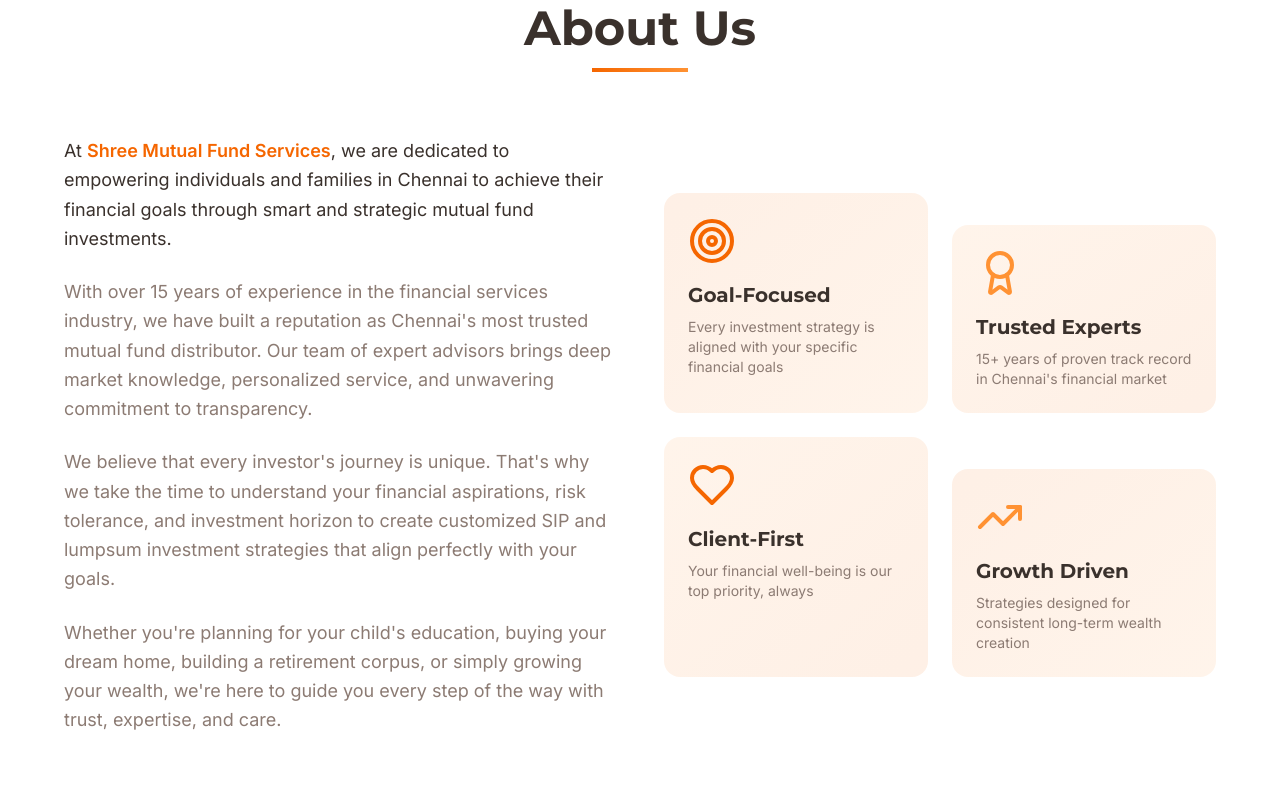
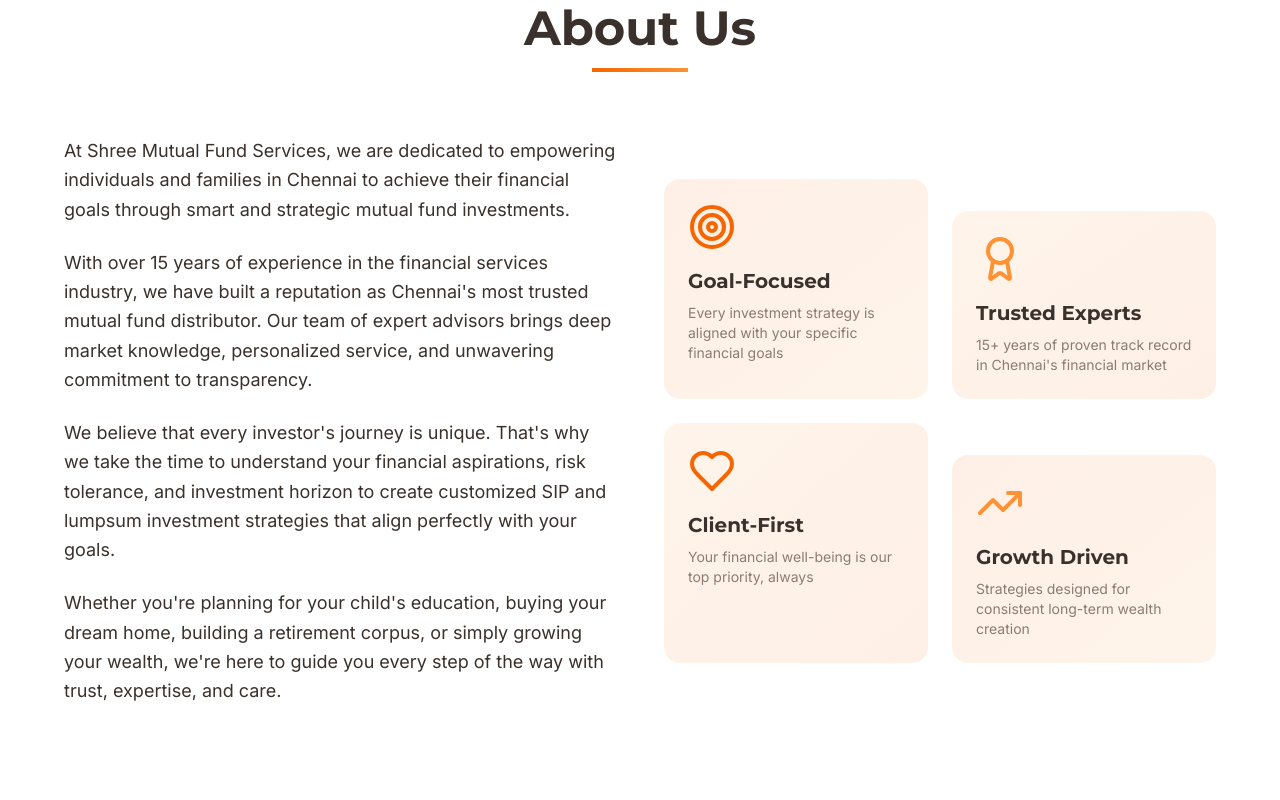
Before and after one commit to gpmusic28/chennai-mutual-trust, a React (Vite) app: page / in a window 1280 px wide. Shown: the part 960-1760 px from the top of the page. Built offline with nearby package versions, Linux system fonts and the light colour scheme; the HTML template or start-up script is replaced by a standard one.

Commit message:
Revert text transitions

```diff
--- a/src/components/AboutUs.tsx
+++ b/src/components/AboutUs.tsx
@@ -1,4 +1,5 @@
 import { Target, Award, Heart, TrendingUp } from "lucide-react";
+import { ColorRevealText } from "@/hooks/useScrollColorReveal";
 
 const AboutUs = () => {
   return (
@@ -12,17 +13,17 @@ const AboutUs = () => {
 
           <div className="grid md:grid-cols-2 gap-12 items-center">
             <div className="space-y-6 animate-fade-in">
-              <p className="text-lg text-foreground leading-relaxed">
-                At <span className="font-semibold text-primary">Shree Mutual Fund Services</span>, we are dedicated to empowering individuals and families in Chennai to achieve their financial goals through smart and strategic mutual fund investments.
+              <p className="text-lg leading-relaxed">
+                <ColorRevealText text="At Shree Mutual Fund Services, we are dedicated to empowering individuals and families in Chennai to achieve their financial goals through smart and strategic mutual fund investments." className="text-foreground" />
               </p>
-              <p className="text-lg text-muted-foreground leading-relaxed">
-                With over 15 years of experience in the financial services industry, we have built a reputation as Chennai's most trusted mutual fund distributor. Our team of expert advisors brings deep market knowledge, personalized service, and unwavering commitment to transparency.
+              <p className="text-lg leading-relaxed">
+                <ColorRevealText text="With over 15 years of experience in the financial services industry, we have built a reputation as Chennai's most trusted mutual fund distributor. Our team of expert advisors brings deep market knowledge, personalized service, and unwavering commitment to transparency." />
               </p>
-              <p className="text-lg text-muted-foreground leading-relaxed">
-                We believe that every investor's journey is unique. That's why we take the time to understand your financial aspirations, risk tolerance, and investment horizon to create customized SIP and lumpsum investment strategies that align perfectly with your goals.
+              <p className="text-lg leading-relaxed">
+                <ColorRevealText text="We believe that every investor's journey is unique. That's why we take the time to understand your financial aspirations, risk tolerance, and investment horizon to create customized SIP and lumpsum investment strategies that align perfectly with your goals." />
               </p>
-              <p className="text-lg text-muted-foreground leading-relaxed">
-                Whether you're planning for your child's education, buying your dream home, building a retirement corpus, or simply growing your wealth, we're here to guide you every step of the way with trust, expertise, and care.
+              <p className="text-lg leading-relaxed">
+                <ColorRevealText text="Whether you're planning for your child's education, buying your dream home, building a retirement corpus, or simply growing your wealth, we're here to guide you every step of the way with trust, expertise, and care." />
               </p>
             </div>
 
--- a/src/components/WhyChoose.tsx
+++ b/src/components/WhyChoose.tsx
@@ -1,4 +1,5 @@
 import { Shield, Users, FileCheck, MapPin } from "lucide-react";
+import { ColorRevealText } from "@/hooks/useScrollColorReveal";
 
 const WhyChoose = () => {
   const features = [
@@ -64,8 +65,8 @@ const WhyChoose = () => {
                 <h3 className="text-2xl font-bold mb-4 group-hover:text-primary transition-colors duration-300">
                   {feature.title}
                 </h3>
-                <p className="text-muted-foreground leading-relaxed">
-                  {feature.description}
+                <p className="leading-relaxed">
+                  <ColorRevealText text={feature.description} />
                 </p>
               </div>
             </div>
--- /dev/null
+++ b/src/hooks/useScrollColorReveal.tsx
@@ -0,0 +1,71 @@
+import { useEffect, useRef, useState } from "react";
+
+export const useScrollColorReveal = () => {
+  const ref = useRef<HTMLDivElement>(null);
+  const [progress, setProgress] = useState(0);
+
+  useEffect(() => {
+    const element = ref.current;
+    if (!element) return;
+
+    const handleScroll = () => {
+      const rect = element.getBoundingClientRect();
+      const windowHeight = window.innerHeight;
+
+      // Calculate progress based on element position
+      const elementTop = rect.top;
+      const elementHeight = rect.height;
+
+      // Start revealing when element enters viewport, complete when it reaches center
+      const start = windowHeight * 0.8;
+      const end = windowHeight * 0.3;
+
+      if (elementTop > start) {
+        setProgress(0);
+      } else if (elementTop < end) {
+        setProgress(1);
+      } else {
+        const range = start - end;
+        const current = start - elementTop;
+        setProgress(current / range);
+      }
+    };
+
+    handleScroll();
+    window.addEventListener("scroll", handleScroll);
+    window.addEventListener("resize", handleScroll);
+
+    return () => {
+      window.removeEventListener("scroll", handleScroll);
+      window.removeEventListener("resize", handleScroll);
+    };
+  }, []);
+
+  return { ref, progress };
+};
+
+export const ColorRevealText = ({ text, className = "" }: { text: string; className?: string }) => {
+  const { ref, progress } = useScrollColorReveal();
+  const words = text.split(" ");
+
+  return (
+    <span ref={ref} className={className}>
+      {words.map((word, index) => {
+        const wordProgress = Math.max(0, Math.min(1, (progress * words.length - index) / 1));
+        const opacity = 0.4 + (wordProgress * 0.6);
+
+        return (
+          <span
+            key={index}
+            style={{
+              opacity,
+              transition: "opacity 0.3s ease-out",
+            }}
+          >
+            {word}{index < words.length - 1 ? " " : ""}
+          </span>
+        );
+      })}
+    </span>
+  );
+};
```
